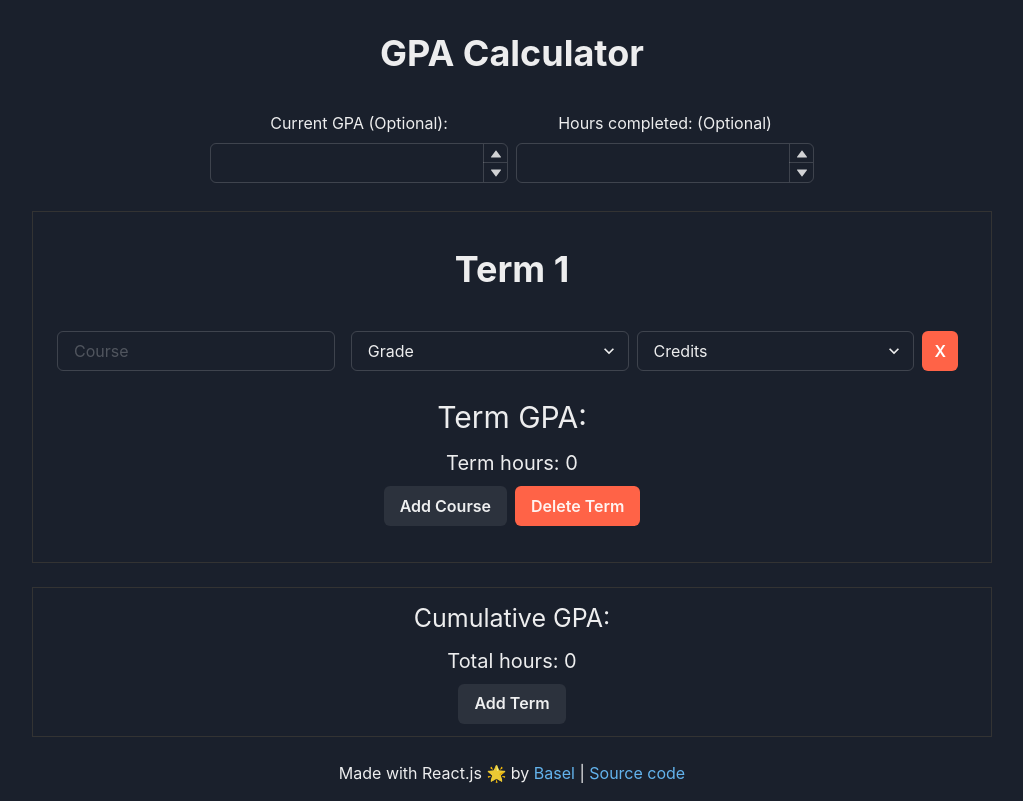
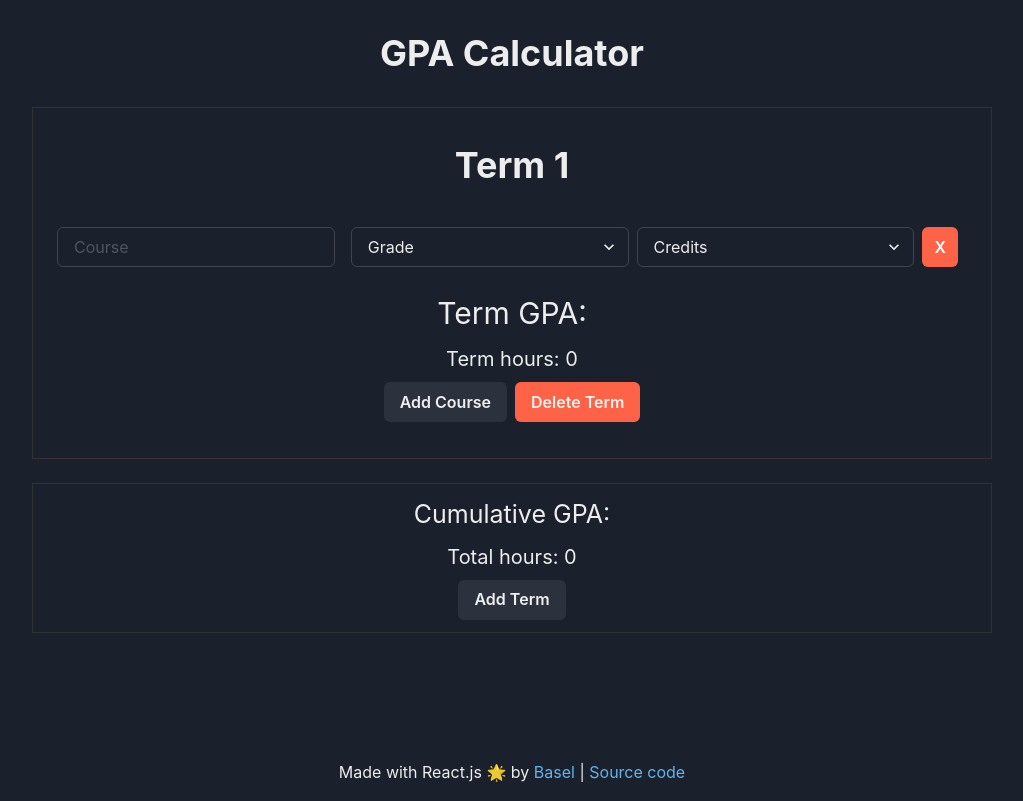
Before and after one commit to Yokozuna59/kfupm-gpa-calculator, a React (Create React App) app: page / in a window 1280 px wide. Shown: the whole page, without its empty margins (128-1151 px from the left). Built offline with nearby package versions, Linux system fonts and the light colour scheme.

Commit message:
Remove current gpa option temporarily

```diff
--- a/src/components/TermsContainer.js
+++ b/src/components/TermsContainer.js
@@ -29,10 +29,10 @@ export function TermsContainer() {
 
   return (
     <Box my="6" maxW="960px" mx="auto">
-      <CurrentGradesField
+      {/* <CurrentGradesField
         onGpaChange={(e) => setCurrentGpa(e.target.value)}
         onHoursChange={(e) => setCurrentHours(e.target.value)}
-      />
+      /> */}
       {terms.map((term, index) => (
         // TODO: Use context to avoid prop drilling
         <Term
```
